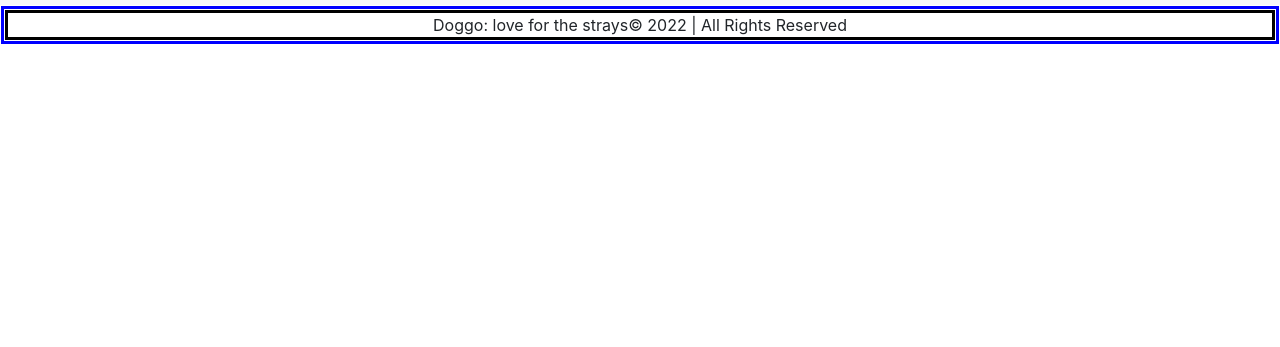
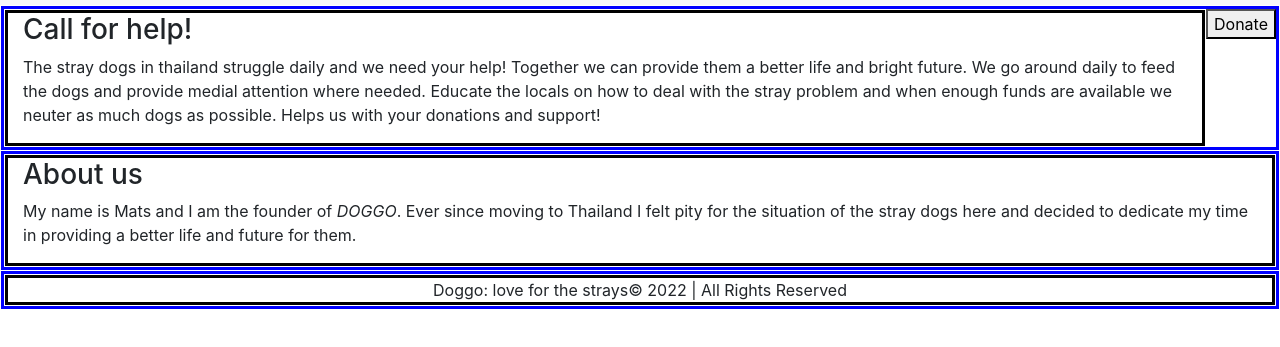
Before and after one commit to mats000111/doggo, a website: page index.html in a window 1280 px wide. Shown: the part 351-698 px from the top of the page. Drawn offline with nearby package versions, Linux system fonts and the light colour scheme.

Commit message:
add 'call for help and 'about us' section to index.html'

```diff
--- a/index.html
+++ b/index.html
@@ -66,9 +66,27 @@
     <!--end-->
 
     <!--call for help will go here-->
+    <div class="row">
+        <div class="col">
+            <h3>Call for help!</h3>
+            <p>The stray dogs in thailand struggle daily and we need your help! Together we can provide them a better life and bright future. We go around daily to feed the dogs and provide medial attention where needed. Educate the locals on how to deal with the stray problem and when enough funds are available we neuter as much dogs as possible. Helps us with your donations and support!</p>
+        </div>
+        <div>
+            <button>Donate</button>
+        </div>
+    </div>
     <!--end-->
 
     <!--About us info will go here-->
+    <div class="row">
+        <div class="col">
+            <h3>About us</h3>
+            <p>My name is Mats and I am the founder of <i>DOGGO</i>. Ever since moving to Thailand I felt pity for the situation of the stray dogs here and decided to dedicate my time in providing a better life and future for them. </p>
+        </div>
+        <div>
+            <img> <!--profile picture will go here-->
+        </div>
+    </div>
     <!--end-->
 
     <!--carousel showing doggo pictures will go here-->
```
Also changed, not shown: img/adopt_me.jpg (added).
